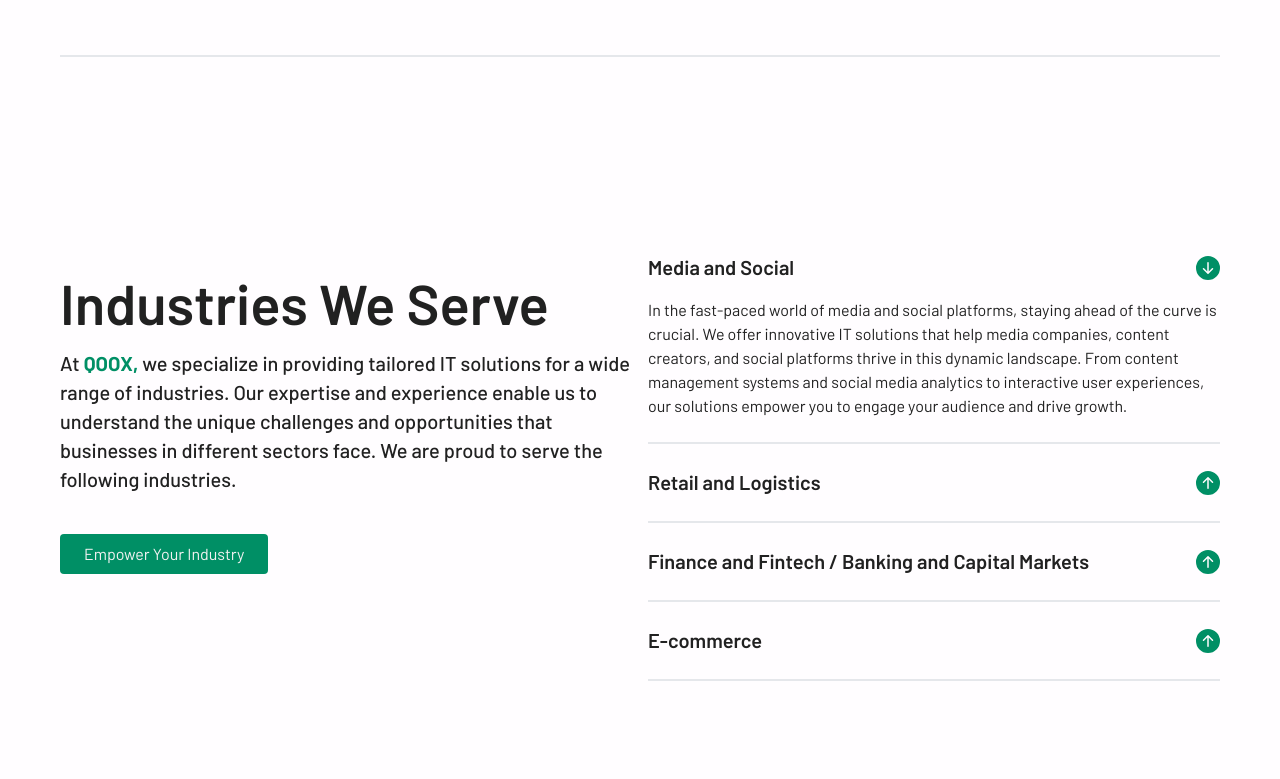
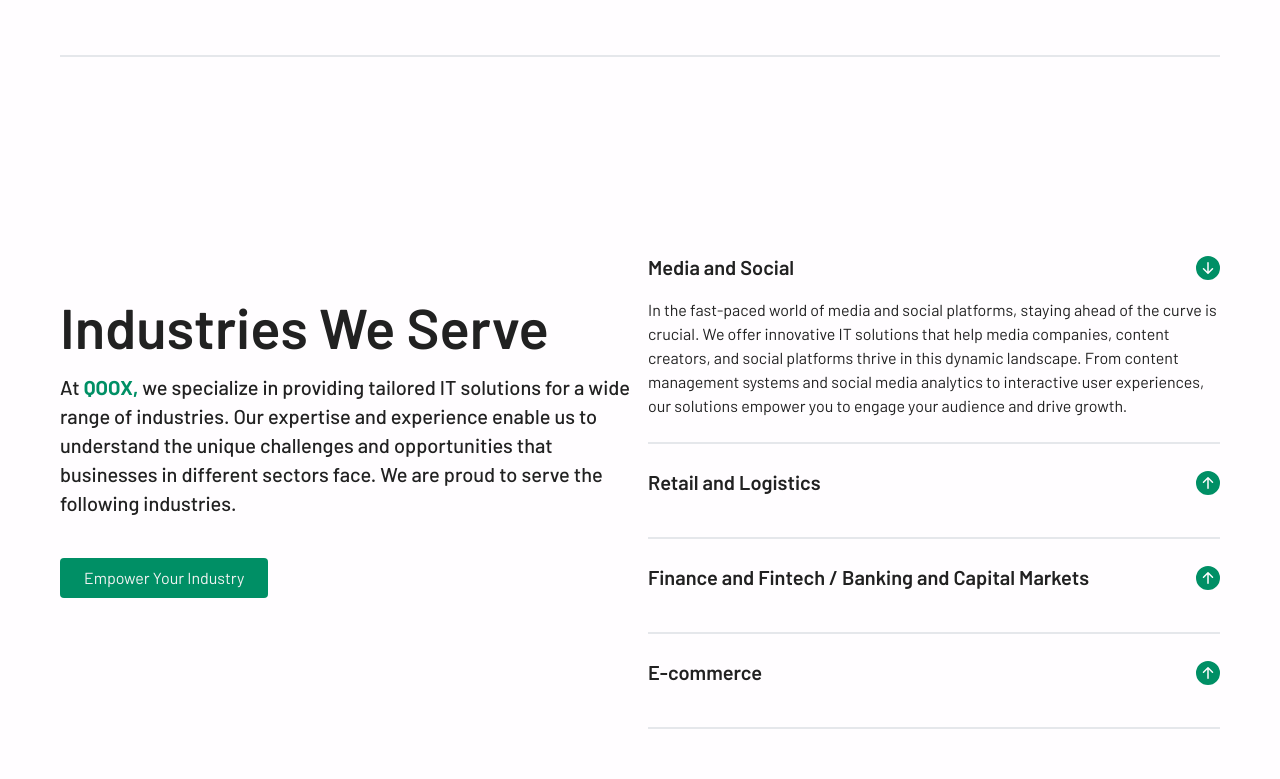
Before and after one commit to yanachrnsh/QOOX, a React (Vite) app: page / in a window 1280 px wide. Shown: the part 3366-4145 px from the top of the page. Built offline with nearby package versions, Linux system fonts and the light colour scheme; no server answers.

Commit message:
fixed DropdownItem animation

```diff
--- a/src/components/Sections/IndustriesSection/industries-section.component.tsx
+++ b/src/components/Sections/IndustriesSection/industries-section.component.tsx
@@ -1,4 +1,4 @@
-import { useState, FC } from 'react'
+import { useState, FC, SetStateAction, Dispatch } from 'react'
 import { ContainerSmall } from '../../index'
 import {
 	BsFillArrowUpCircleFill,
@@ -30,14 +30,12 @@ export const IndustriesSection: FC = () => {
 	)
 }
 
-interface DropdownListProps {
-	activeItems: number[]
-	setActiveItems(activeItems: number[]): void
-}
-
-const DropdownList: FC<DropdownListProps> = ({
+const DropdownList = ({
 	activeItems,
 	setActiveItems
+}: {
+	activeItems: number[]
+	setActiveItems: Dispatch<SetStateAction<number[]>>
 }) => {
 	return (
 		<div className={`flex flex-col gap-4 pt-12 md:gap-6 md:pt-24 `}>
@@ -62,7 +60,7 @@ interface DropdownItemProps {
 	paragraph: string
 	activeItems: number[]
 	index: number
-	setActiveItems(activeItems: number[]): void
+	setActiveItems: Dispatch<SetStateAction<number[]>>
 }
 
 const DropdownItem: FC<DropdownItemProps> = ({
@@ -78,7 +76,7 @@ const DropdownItem: FC<DropdownItemProps> = ({
 				<h3 className={`${styles.headingh3} flex-1`}>{title}</h3>
 				{activeItems.includes(index) ? (
 					<BsFillArrowDownCircleFill
-						className='text-brandColorGreen'
+						className='text-brandColorGreen '
 						size={24}
 						onClick={() =>
 							setActiveItems(prev => prev.filter(item => item !== index))
@@ -93,11 +91,9 @@ const DropdownItem: FC<DropdownItemProps> = ({
 				)}
 			</div>
 			<p
-				className={
-					activeItems.includes(index)
-						? 'active animate-fade-down'
-						: 'hidden transition ease-out'
-				}
+				className={` ${
+					activeItems.includes(index) ? 'max-h-40 ' : 'max-h-0 opacity-0'
+				} transition-all duration-1000 ease-in-out`}
 				key={index}
 			>
 				{paragraph}
--- a/tailwind.config.js
+++ b/tailwind.config.js
@@ -52,22 +52,6 @@ module.exports = {
 						transform: 'translateY(-5%)'
 					}
 				},
-				'fade-down': {
-					'0%': {
-						transform: 'translateY(-10%)'
-					},
-					'100%': {
-						transform: 'translateY(0%)'
-					}
-				},
-				'fade-up': {
-					'0%': {
-						transform: 'translateY(10%)'
-					},
-					'100%': {
-						transform: 'translateY(0%)'
-					}
-				},
 				'fade-left': {
 					'0%': {
 						transform: 'translateX(0%)'
@@ -90,8 +74,7 @@ module.exports = {
 			animation: {
 				shake: 'shake 0.7s ease-in-out 1 ',
 				'pop-up': 'pop-up 0.2s ease-in-out forwards ',
-				'fade-down': 'fade-down 0.8s ease-in-out forwards',
-				'fade-left': 'fade-left 0.8s ease-in-out forwards',
+				'fade-left': 'fade-left  0.8s ease forwards',
 				grow: 'grow 0.8s ease-in-out forwards'
 			}
 		},
```
